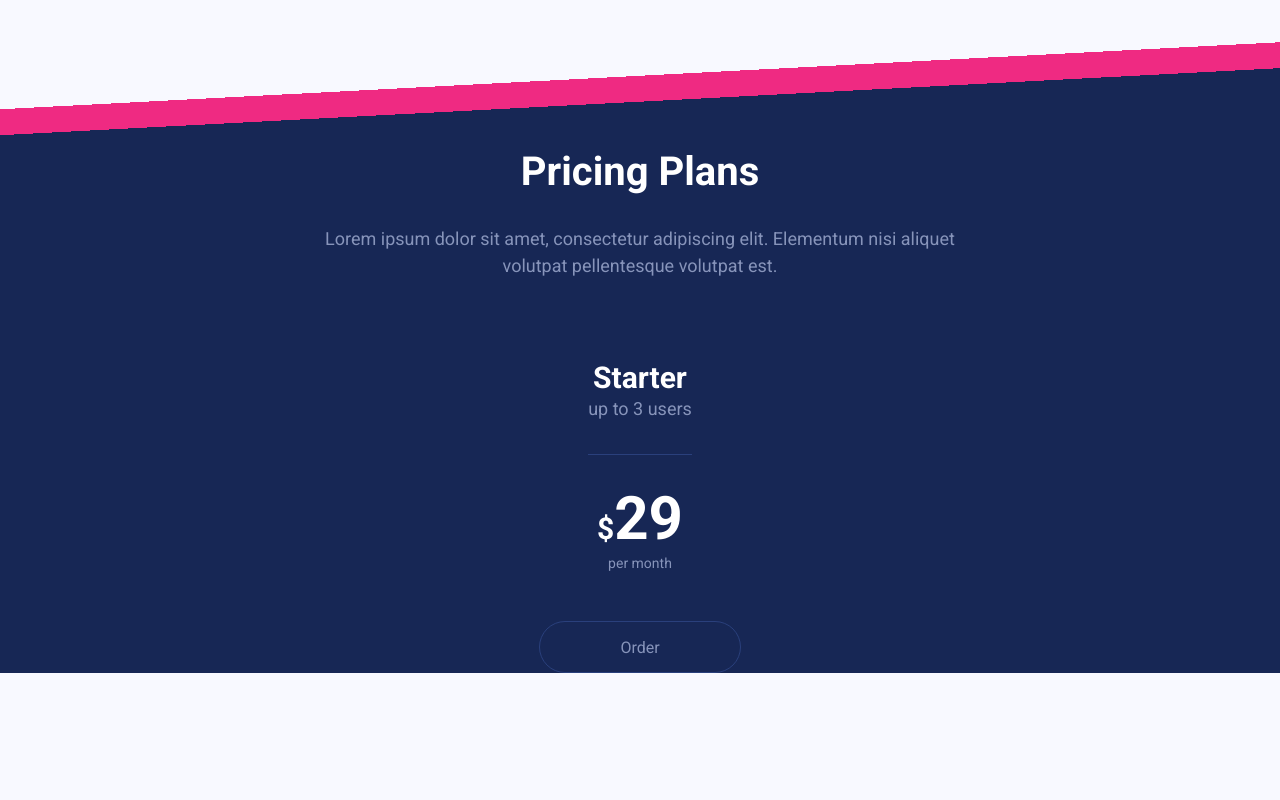
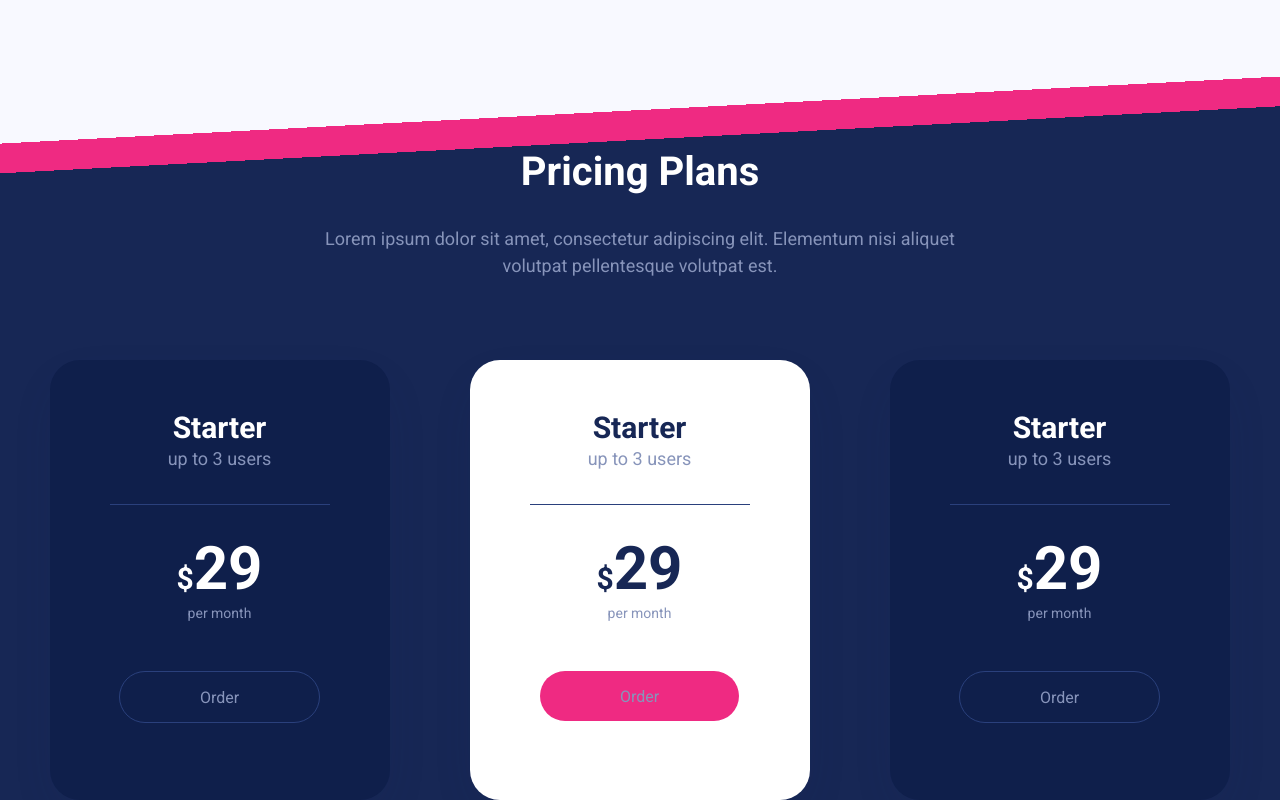
Before and after one commit to Arslonbekova/examp, a plain HTML site: page index.html in a window 1280 px wide. Shown: the part 3209-4009 px from the top of the page. Before the commit the page ends 3882 px from the top, so only its background shows below. Drawn offline with nearby package versions, Linux system fonts and the light colour scheme.

Commit message:
finished

```diff
--- a/index.html
+++ b/index.html
@@ -161,6 +161,28 @@
                         </div>
                         <a href="">Order</a>
                     </div>
+                    <div class="card  b2">
+                        <div class="top">
+                            <h3>Starter</h3>
+                            <p>up to 3 users</p>
+                        </div>
+                        <div class="icon">
+                            <h3>$<b>29</b></h3>
+                            <p>per month</p>
+                        </div>
+                        <a href="">Order</a>
+                    </div>
+                    <div class="card">
+                        <div class="top">
+                            <h3>Starter</h3>
+                            <p>up to 3 users</p>
+                        </div>
+                        <div class="icon">
+                            <h3>$<b>29</b></h3>
+                            <p>per month</p>
+                        </div>
+                        <a href="">Order</a>
+                    </div>
                 </div>
             </div>
         </section>
--- a/style.scss
+++ b/style.scss
@@ -315,13 +315,21 @@ body{
                     }
                 }
                 .card-box{
+                    display: flex;
+                    gap: 80px;
                     .card{
                         display: flex;
                         flex-direction: column;
                         align-items: center;
                         gap: 28px;
+                        padding-top: 50px;
+                        width: 340px;
+                        height: 440px;
+                        border-radius: 30px;
+                        background: #0F1F4B;
+                        box-shadow: 0px 18px 50px -15px rgba(25, 42, 89, 0.20);
                         .top{
-                            max-width: 220px;
+                            width: 220px;
                             padding-bottom: 32px;
                             border-bottom:1px solid #2A407C;
                             h3{
@@ -368,6 +376,26 @@ body{
                             border: 1px solid #2A407C;
                         }
                     }
+                    .b2{
+                        background: #FFF;
+                        .top{
+                            h3{
+                                color: var(--text-main, #172755);
+                            }
+                        }
+                        .icon{
+                            h3{
+                                color: var(--text-main, #172755);
+                                b{
+                                    color: var(--text-main, #172755);
+                                }
+                            }
+                        }
+                        a{
+                            background: #EF2A82;
+                            border: none;
+                        }
+                    }
                 }
            }
         }
```
Also changed, not shown: style.css, 1 other file.
